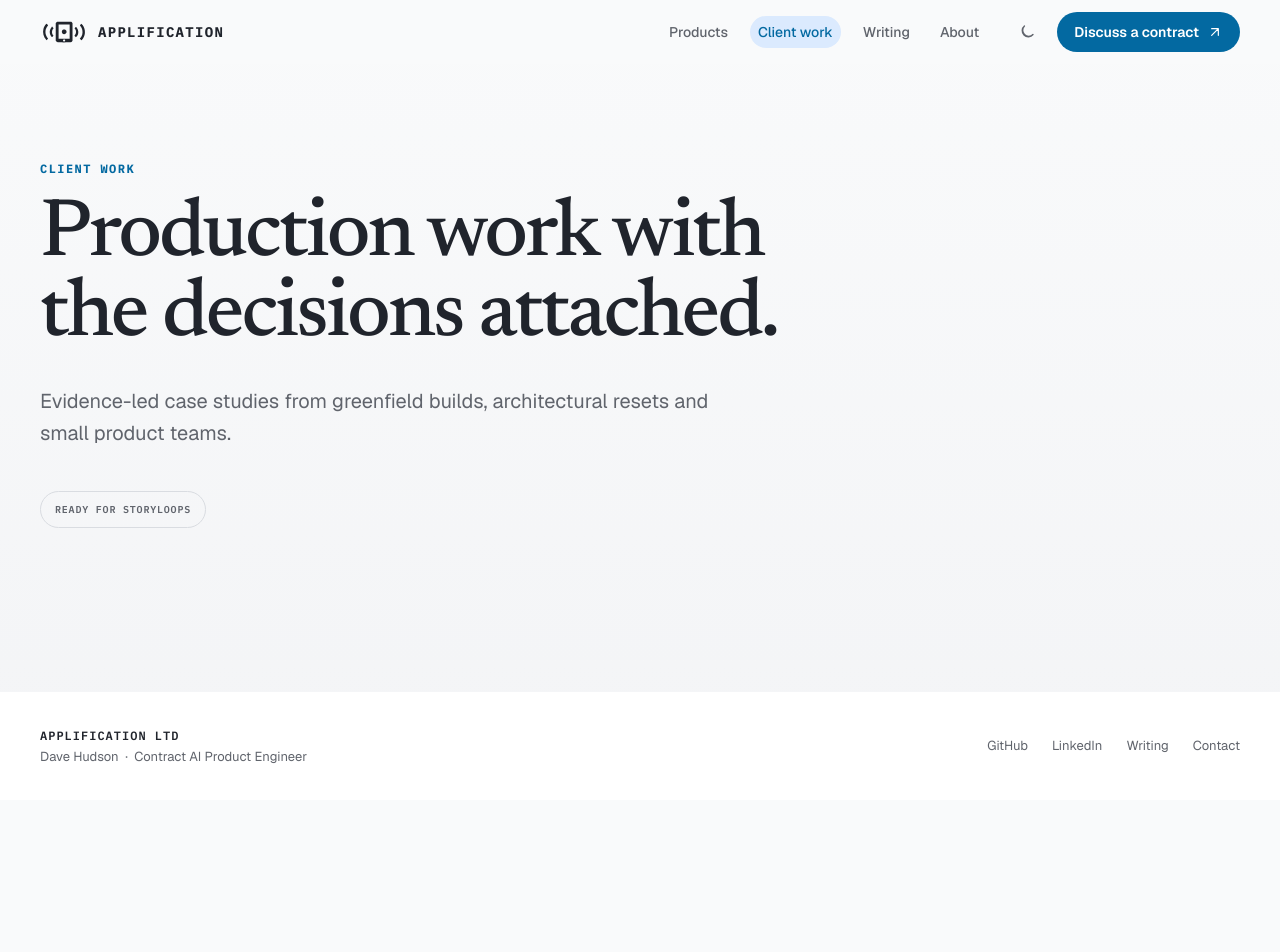
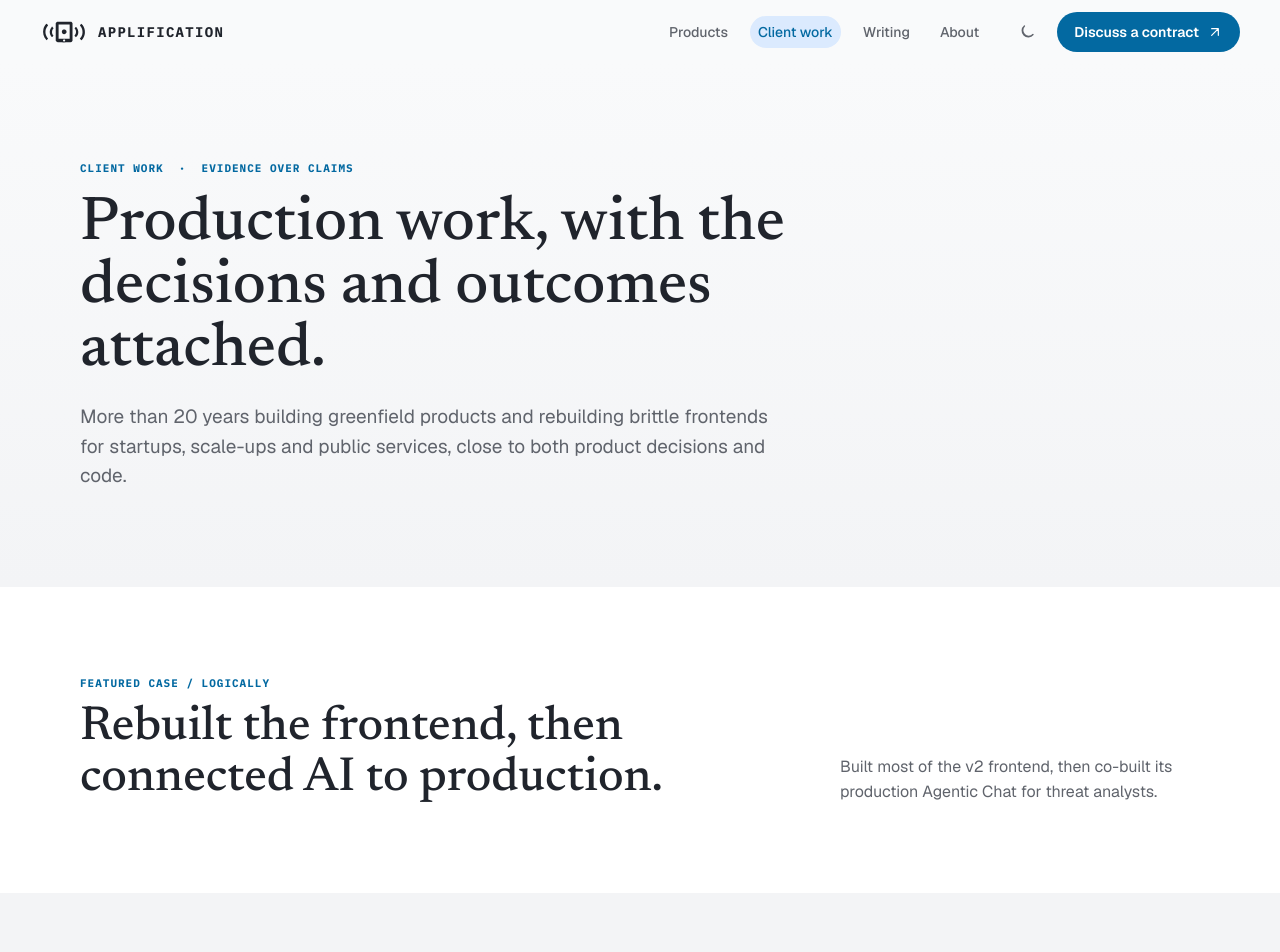
Before and after one commit to applification/applification.net, a Next.js app in the folder apps/applification/: page /client-work in a window 1280 px wide. Shown: the top 952 px of the page. Before the commit the page ends 800 px from the top, so only its background shows below. Built offline with nearby package versions, Linux system fonts and the light colour scheme.

Commit message:
Implement S-34 Client Work page composition

```diff
--- a/apps/applification/src/app/client-work/page.tsx
+++ b/apps/applification/src/app/client-work/page.tsx
@@ -1,14 +1,24 @@
 import type { Metadata } from "next";
-import { PageShell } from "@/components/page-shell";
+import { ClientWorkPage } from "@/components/client-work/client-work-page";
 
-export const metadata: Metadata = { title: "Client work" };
+const description =
+  "Production case studies from greenfield product builds, frontend rebuilds and AI systems, with the decisions and outcomes attached.";
 
-export default function ClientWorkPage() {
-  return (
-    <PageShell
-      eyebrow="Client work"
-      title="Production work with the decisions attached."
-      description="Evidence-led case studies from greenfield builds, architectural resets and small product teams."
-    />
-  );
+export const metadata: Metadata = {
+  title: "Client work",
+  description,
+  openGraph: {
+    title: "Client work | Applification",
+    description,
+    url: "/client-work",
+  },
+  twitter: {
+    card: "summary",
+    title: "Client work | Applification",
+    description,
+  },
+};
+
+export default function ClientWorkRoute() {
+  return <ClientWorkPage />;
 }
--- /dev/null
+++ b/apps/applification/src/components/client-work/client-work-page.tsx
@@ -0,0 +1,156 @@
+import { ContractCta } from "@/components/home/contract-cta";
+
+type EvidenceSectionProps = {
+  description: string;
+  eyebrow: string;
+  headingId: string;
+  id: string;
+  title: string;
+  tone: "base" | "muted";
+};
+
+const contractFit = [
+  "Greenfield architecture",
+  "React + TypeScript",
+  "AI product UX",
+  "Remote UK",
+];
+
+function ClientWorkIntro() {
+  return (
+    <section
+      aria-labelledby="client-work-heading"
+      className="bg-linear-to-b from-[var(--app-bg)] to-[var(--app-bg-end)] px-6 py-16 min-[720px]:px-12 min-[1024px]:py-24 min-[1280px]:px-20 min-[1440px]:px-[120px]"
+      data-client-work-section="opening-brief"
+    >
+      <div className="mx-auto w-full max-w-[1200px]">
+        <p className="font-caption text-[11px] font-bold tracking-[1px] text-[var(--app-label-text)]">
+          CLIENT WORK&nbsp; · &nbsp;EVIDENCE OVER CLAIMS
+        </p>
+        <h1
+          className="font-heading mt-4 max-w-[820px] text-[46px] leading-[1.02] font-medium text-[var(--app-text-primary)] min-[720px]:text-[56px] min-[1024px]:text-[62px]"
+          id="client-work-heading"
+        >
+          Production work, with the decisions and outcomes attached.
+        </h1>
+        <p className="mt-5 max-w-[700px] text-lg leading-[1.55] text-[var(--app-text-secondary)] min-[1024px]:text-[19px]">
+          More than 20 years building greenfield products and rebuilding
+          brittle frontends for startups, scale-ups and public services, close
+          to both product decisions and code.
+        </p>
+      </div>
+    </section>
+  );
+}
+
+function EvidenceSection({
+  description,
+  eyebrow,
+  headingId,
+  id,
+  title,
+  tone,
+}: EvidenceSectionProps) {
+  return (
+    <section
+      aria-labelledby={headingId}
+      className={`${tone === "base" ? "bg-[var(--app-section)]" : "bg-[var(--app-muted-section)]"} px-6 py-14 min-[720px]:px-12 min-[1024px]:py-[88px] min-[1280px]:px-20 min-[1440px]:px-[120px]`}
+      data-client-work-section={id}
+    >
+      <div className="mx-auto grid w-full max-w-[1200px] gap-5 min-[1024px]:grid-cols-[minmax(0,720px)_minmax(280px,360px)] min-[1024px]:items-end min-[1024px]:justify-between min-[1024px]:gap-12">
+        <div>
+          <p className="font-caption text-[11px] font-bold tracking-[1px] text-[var(--app-label-text)]">
+            {eyebrow}
+          </p>
+          <h2
+            className="font-heading mt-3 text-[38px] leading-[1.06] font-medium text-[var(--app-text-primary)] min-[1024px]:text-[48px]"
+            id={headingId}
+          >
+            {title}
+          </h2>
+        </div>
+        <p className="text-base leading-[1.55] text-[var(--app-text-secondary)]">
+          {description}
+        </p>
+      </div>
+    </section>
+  );
+}
+
+function ContractFit() {
+  return (
+    <section
+      aria-labelledby="contract-fit-heading"
+      className="bg-[var(--app-muted-section)] px-6 py-12 min-[720px]:px-12 min-[1024px]:px-[120px] min-[1024px]:py-[54px]"
+      data-client-work-section="best-contract-fit"
+    >
+      <div className="mx-auto flex w-full max-w-[1200px] flex-col gap-7 min-[1024px]:flex-row min-[1024px]:items-center min-[1024px]:justify-between min-[1024px]:gap-12">
+        <div className="max-w-[520px]">
+          <p className="font-caption text-[10px] font-bold tracking-[0.9px] text-[var(--app-accent)]">
+            BEST CONTRACT FIT
+          </p>
+          <h2
+            className="font-heading mt-2 text-[34px] leading-[1.08] font-medium text-[var(--app-text-primary)]"
+            id="contract-fit-heading"
+          >
+            Small teams with a real product problem.
+          </h2>
+        </div>
+
+        <ul
+          aria-label="Best contract fit"
+          className="flex max-w-[600px] flex-wrap gap-2.5"
+        >
+          {contractFit.map((item) => (
+            <li
+              className="font-caption rounded-full border border-[var(--app-border)] bg-[var(--app-card)] px-3 py-2 text-[10px] font-semibold tracking-[0.4px] text-[var(--app-text-primary)]"
+              key={item}
+            >
+              {item}
+            </li>
+          ))}
+        </ul>
+      </div>
+    </section>
+  );
+}
+
+export function ClientWorkPage() {
+  return (
+    <main>
+      <ClientWorkIntro />
+      <EvidenceSection
+        description="Built most of the v2 frontend, then co-built its production Agentic Chat for threat analysts."
+        eyebrow="FEATURED CASE / LOGICALLY"
+        headingId="logically-case-heading"
+        id="featured-logically-case"
+        title="Rebuilt the frontend, then connected AI to production."
+        tone="base"
+      />
+      <EvidenceSection
+        description="Two frontend contracts where the work changed how the teams designed, tested and released the product."
+        eyebrow="SELECTED CONTRACTS"
+        headingId="selected-contracts-heading"
+        id="selected-contracts"
+        title="Build the new thing. Leave it easier to change."
+        tone="muted"
+      />
+      <EvidenceSection
+        description="Healthcare, secure government services and public-facing tax systems."
+        eyebrow="SUPPORTING EVIDENCE"
+        headingId="supporting-evidence-heading"
+        id="supporting-evidence"
+        title="More production context"
+        tone="base"
+      />
+      <ContractFit />
+      <div data-client-work-section="contract-action">
+        <ContractCta
+          description="Remote contracts across the UK. Hybrid considered in North East England."
+          eyebrow="AVAILABLE FOR CONTRACT WORK"
+          title="Need a senior product engineer to turn an AI idea into working software?"
+        />
+      </div>
+    </main>
+  );
+}
```
